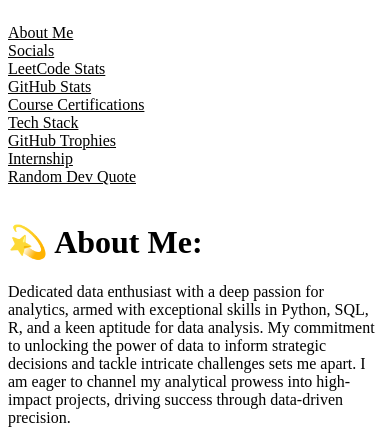
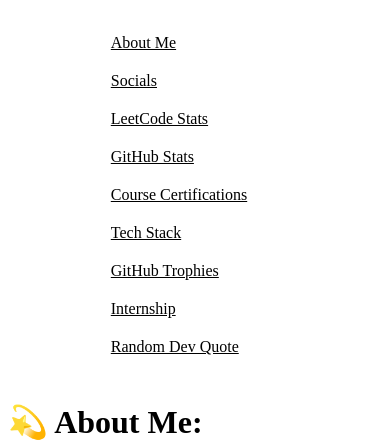
Before and after one commit to SrSurajithPranav/Portfolio, a plain HTML site: page index.html in a window 390 px wide. Shown: the top 444 px of the page. Drawn offline with Linux system fonts and the light colour scheme.

Commit message:
Update style.css

```diff
--- a/style.css
+++ b/style.css
@@ -1,3 +1,19 @@
+@media (max-width: 768px) {
+  .nav-bar {
+    flex-direction: column;
+    align-items: center;
+  }
+
+  .nav-item {
+    margin: 0;
+  }
+
+  .nav-item a {
+    display: block;
+    width: 100%;
+    padding: 10px;
+  }
+}
 .nav-bar {
   display: flex;
   justify-content: space-between;
```
